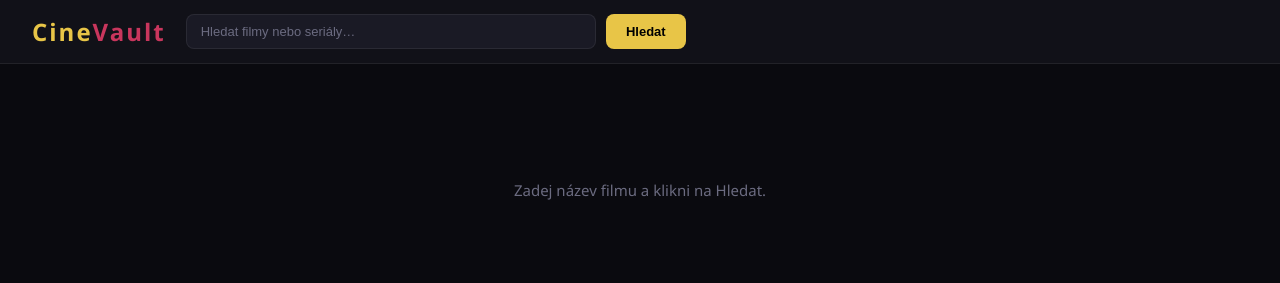
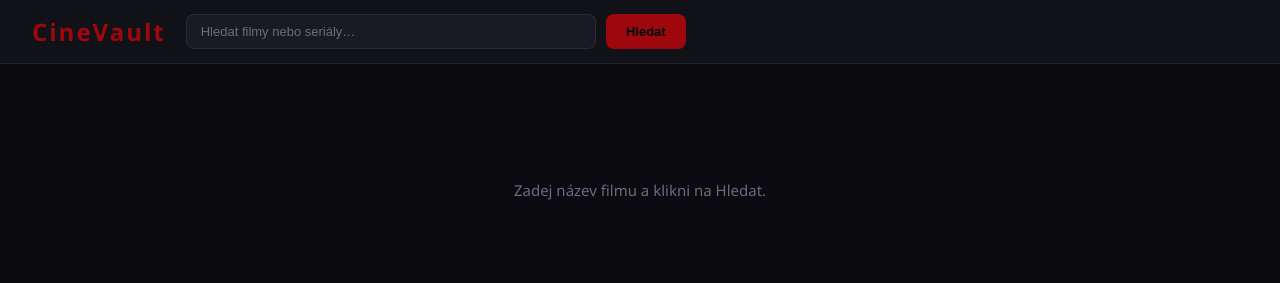
Before and after one commit to DominikDastych/Projekt, a website: page Frontend/index.html in a window 1280 px wide. Drawn offline with Linux system fonts and the light colour scheme; files whose address does not match are found by name.

Commit message:
uprava css

```diff
--- a/Frontend/style.css
+++ b/Frontend/style.css
@@ -4,8 +4,8 @@
     --surface: #111118;
     --surface2: #1a1a25;
     --border: rgba(255, 255, 255, 0.07);
-    --accent: #e8c547;
-    --accent2: #c9365d;
+    --accent: #9e070d;
+    --accent2: #9e070d;
     --text: #e8e8f0;
     --muted: #6b6b80;
     --green: #2ec47a;
```
Also changed, not shown: 1 other file.
